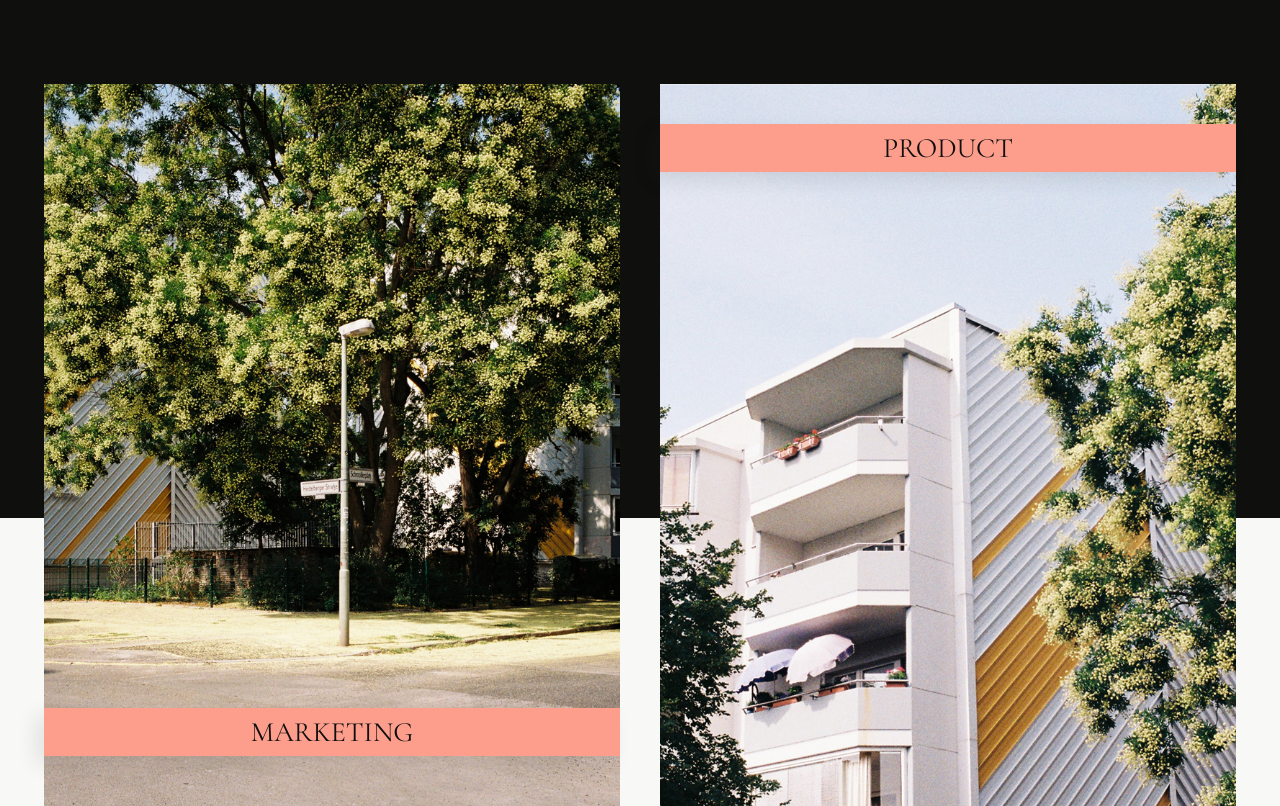
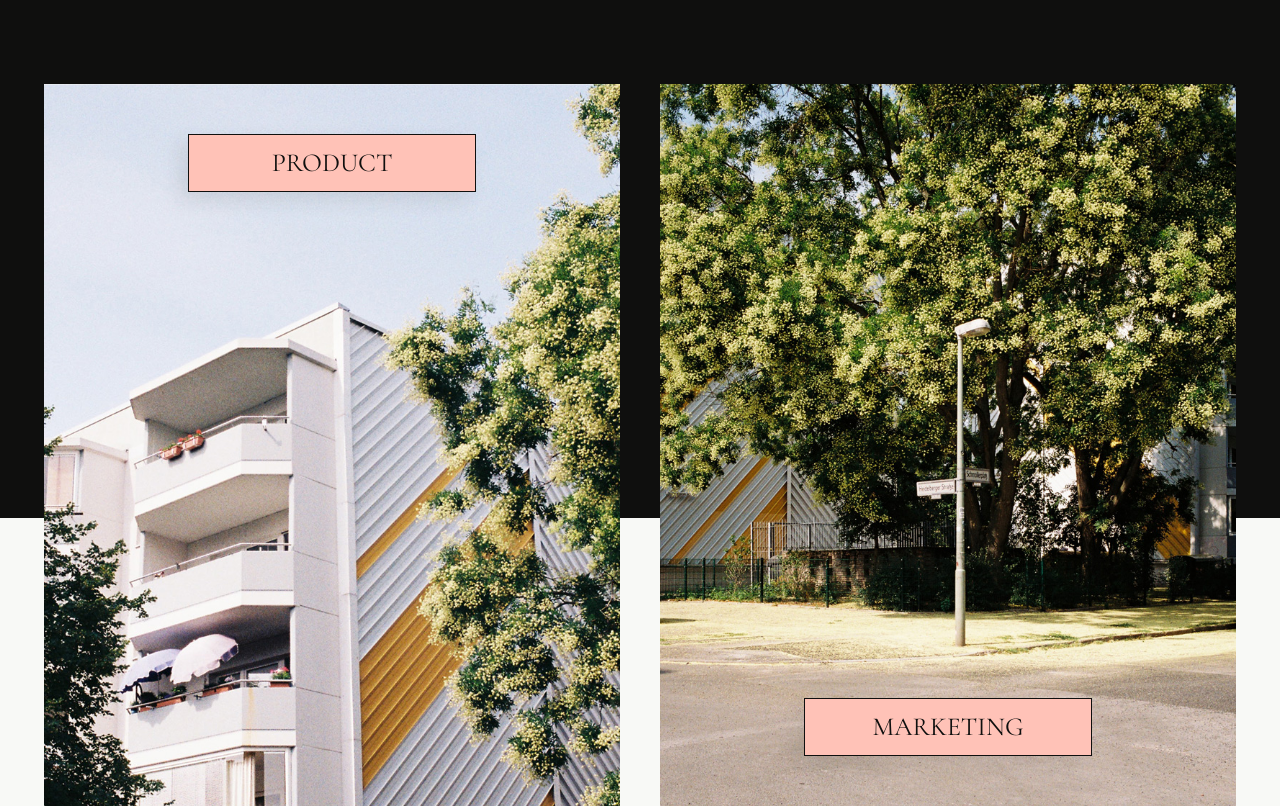
Before and after one commit to NeusStahmer/neusstahmer.github.io, a plain HTML site: page index.html in a window 1280 px wide. Shown: the part 794-1600 px from the top of the page. Drawn offline with nearby package versions, Linux system fonts and the light colour scheme; a web font is replaced by a local one.

Commit message:
button updates

```diff
--- a/assets/css/styles.css
+++ b/assets/css/styles.css
@@ -379,8 +379,8 @@ p {
 }
 
 .btns {
-  background: #4a4a49;
-  border: none;
+  background-color: #f8f9f6;
+  border: 1px solid #0f0f0e;
   display: block;
   line-height: 1;
   min-width: 33rem;
@@ -392,7 +392,8 @@ p {
 }
 
 .pname {
-  color: #f8f9f6;
+  color: #0f0f0e;
+
   font-family: 'Cormorant Unicase', Helvetica, Arial, sans-serif;
   font-size: 2.6rem;
   font-weight: 400;
@@ -400,7 +401,7 @@ p {
 }
 
 .for {
-  color: #f8f9f6;
+  color: #0f0f0e;
   font-style: italic;
   font-size: 2rem;
   font-weight: 400;
@@ -465,26 +466,54 @@ p {
   width: 100%;
 }
 
-.fotos-title {
+
+
+.foto1 .fotos-title {
+  margin-bottom: 1rem;
+  top: 4rem;
+  text-transform: uppercase;
   font-size: 2.6rem;
-  color: #0f0f0e;
-  left: 0;
+  left:25%;
   line-height: 1;
   position: absolute;
   text-align: center;
-  width: 100%;
+  width: 50%;
   z-index: 1;
+  background: #FFC2B7;
+  border: 1px solid #0f0f0e;
+  color: #0f0f0e;
+  padding: 1.5rem 0;
+  margin: 1rem 0;
+  text-align: center;
+
 }
-
-.foto1 .fotos-title {
+.foto2 .fotos-title {
   margin-bottom: 1rem;
   bottom: 4rem;
   text-transform: uppercase;
+  font-size: 2.6rem;
+  right: -50%;
+  left: 25%;
+  line-height: 1;
+  position: absolute;
+  text-align: center;
+  width: 50%;
+  z-index: 1;
+  background: #FFC2B7;
+  border: 1px solid #0f0f0e;
+  color: #0f0f0e;
+  padding: 1.5rem 0;
+  margin: 1rem 0;
+  text-align: center;
+
 }
-.foto2 .fotos-title {
-  margin-bottom: 1rem;
-  top: 4rem;
-  text-transform: uppercase;
+
+.fotos-title:hover {
+  background: #FFA750;
+}
+
+.button2:hover {
+  background: #FFA750;
 }
 
 /* ----------------------- JOURNAL ------------------ */
--- a/index.html
+++ b/index.html
@@ -78,14 +78,14 @@
             <section class="fotos">
                 <div class="fotos-item foto1">
                     <a href="/projects#anchor">
-                        <img src="/assets/img/pic1.jpg" alt="">
-                        <div class="fotos-title">Marketing</div>
+                        <img src="/assets/img/pic2.jpg" alt="">
+                        <div class="fotos-title">Product</div>
                     </a>
                 </div>
                 <div class="fotos-item foto2">
                     <a href="/projects">
-                        <img src="/assets/img/pic2.jpg" alt="">
-                        <div class="fotos-title">Product</div>
+                        <img src="/assets/img/pic1.jpg" alt="">
+                        <div class="fotos-title">Marketing</div>
                     </a>
                 </div>
             </section>
```
